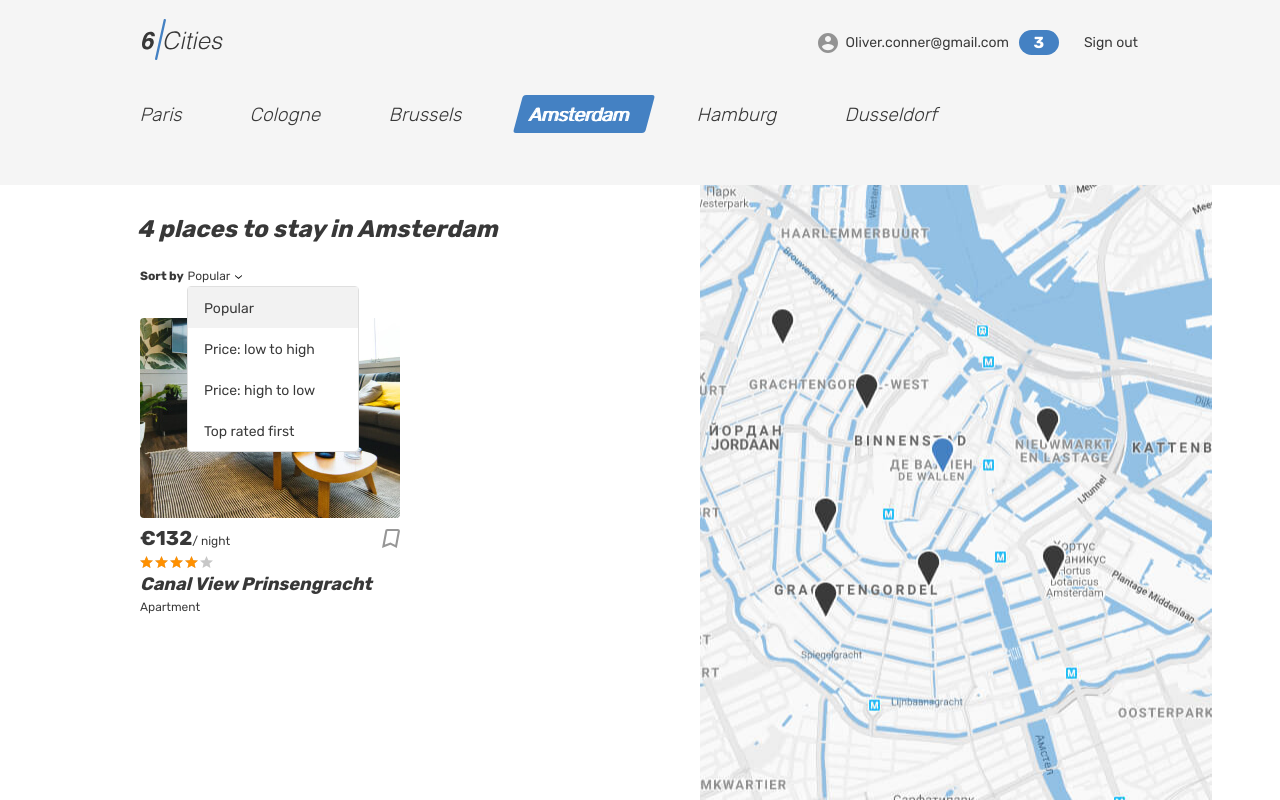
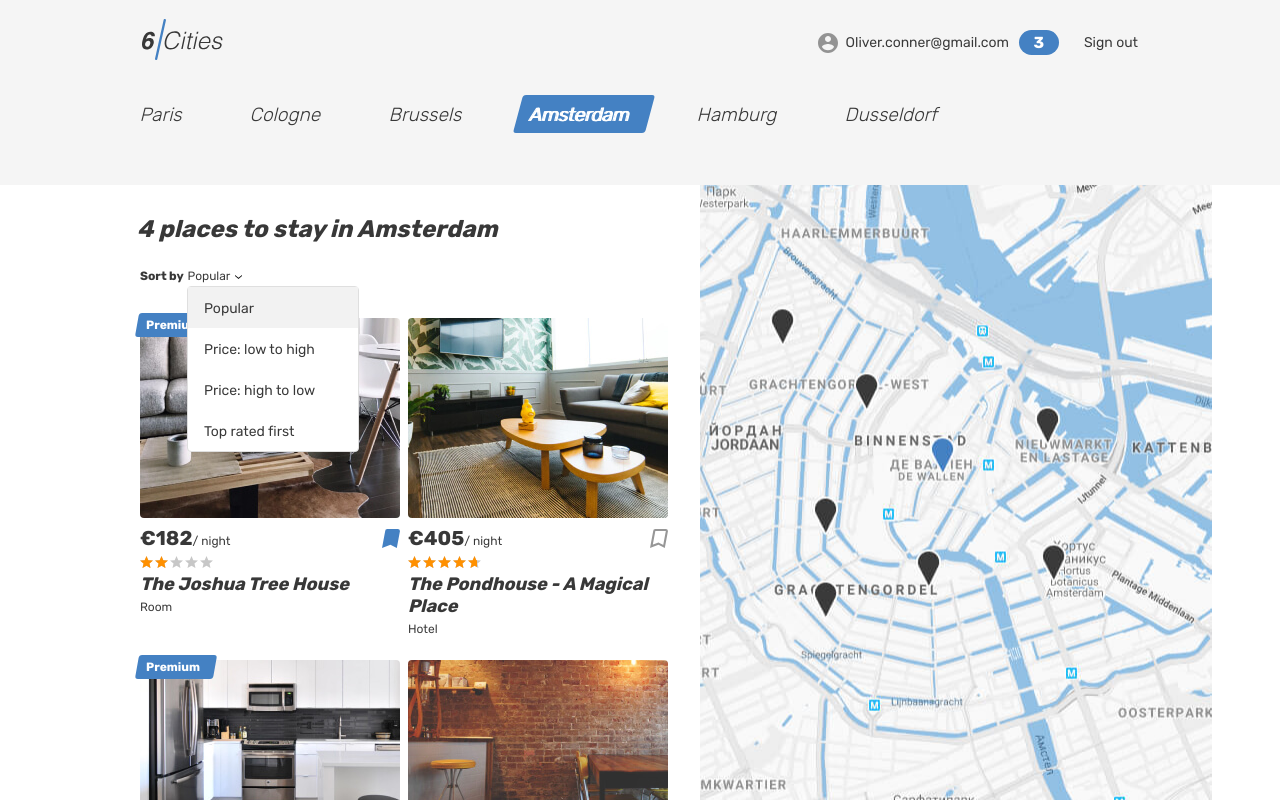
Before and after one commit to htmlacademy-react/2470307-six-cities-3, a React (Vite) app: page / in a window 1280 px wide. Built offline with nearby package versions, Linux system fonts and the light colour scheme.

Commit message:
Добавляет возможность получения данных в компоненте PlaceCard из props. Подключение генерации карточек на Главный экран

```diff
--- a/src/components/card/card.tsx
+++ b/src/components/card/card.tsx
@@ -1,34 +1,64 @@
-function PlaceCard(): JSX.Element {
+import { Link } from 'react-router-dom';
+import { TypeOffer } from '../../types/offer.ts';
+import { getOfferUrl } from '../../constants.ts';
+
+type PlaceCardProps = {
+  offer: TypeOffer;
+  onMouseEnter?: () => void;
+  onMouseLeave?: () => void;
+}
+
+function PlaceCardIsPremium(): JSX.Element {
   return (
-    <article className="cities__card place-card">
+    <div className="place-card__mark">
+      <span>Premium</span>
+    </div>
+  );
+}
+
+function PlaceCard({ offer, onMouseEnter, onMouseLeave }: PlaceCardProps): JSX.Element {
+  return (
+    <article className="cities__card place-card"
+      onMouseEnter={ onMouseEnter }
+      onMouseLeave={ onMouseLeave }
+    >
+
+      {offer.isPremium ? <PlaceCardIsPremium /> : ''}
+
       <div className="cities__image-wrapper place-card__image-wrapper">
-        <a href="#">
-          <img className="place-card__image" src="img/apartment-02.jpg" width="260" height="200" alt="Place image" />
-        </a>
+        <Link to={ getOfferUrl(offer.id) }>
+          <img className="place-card__image" src={offer.previewImage} width="260" height="200" alt="Place image" />
+        </Link>
       </div>
       <div className="place-card__info">
         <div className="place-card__price-wrapper">
           <div className="place-card__price">
-            <b className="place-card__price-value">&euro;132</b>
+            <b className="place-card__price-value">&euro;{offer.price}</b>
             <span className="place-card__price-text">&#47;&nbsp;night</span>
           </div>
-          <button className="place-card__bookmark-button button" type="button">
+          <button className={
+            `place-card__bookmark-button ${offer.isFavorite ? 'place-card__bookmark-button--active' : ''} button`
+          }
+          type="button"
+          >
             <svg className="place-card__bookmark-icon" width="18" height="19">
-              <use xlinkHref="#icon-bookmark"></use>
+              <use xlinkHref="#icon-bookmark" />
             </svg>
-            <span className="visually-hidden">To bookmarks</span>
+            <span className="visually-hidden">
+              {offer.isFavorite ? 'In bookmark' : 'To bookmarks'}
+            </span>
           </button>
         </div>
         <div className="place-card__rating rating">
           <div className="place-card__stars rating__stars">
-            <span style={{ width: '80%' }} />
+            <span style={{ width: `${offer.rating * 20}%` }} />
             <span className="visually-hidden">Rating</span>
           </div>
         </div>
         <h2 className="place-card__name">
-          <a href="#">Canal View Prinsengracht</a>
+          <Link to={ getOfferUrl(offer.id) }>{offer.title}</Link>
         </h2>
-        <p className="place-card__type">Apartment</p>
+        <p className="place-card__type">{offer.type.charAt(0).toUpperCase() + offer.type.slice(1)}</p>
       </div>
     </article>
   );
--- a/src/constants.ts
+++ b/src/constants.ts
@@ -12,4 +12,6 @@ enum AuthorizationStatus {
   Unknown = 'UNKNOWN'
 }
 
-export { AppRoute, AuthorizationStatus };
+const getOfferUrl = (id: string) => AppRoute.Offer.replace(':id', id);
+
+export { AppRoute, AuthorizationStatus, getOfferUrl };
--- a/src/mocks/offers.ts
+++ b/src/mocks/offers.ts
@@ -20,7 +20,7 @@ export const offers: TypeOffer[] = [
       'longitude': 2.342499,
       'zoom': 16
     },
-    'isFavorite': false,
+    'isFavorite': true,
     'isPremium': true,
     'rating': 1.9
   },
@@ -29,7 +29,7 @@ export const offers: TypeOffer[] = [
     'title': 'The Pondhouse - A Magical Place',
     'type': 'hotel',
     'price': 405,
-    'previewImage': 'img/room.jpg"',
+    'previewImage': 'img/apartment-02.jpg',
     'city': {
       'name': 'Paris',
       'location': {
@@ -44,7 +44,7 @@ export const offers: TypeOffer[] = [
       'zoom': 16
     },
     'isFavorite': false,
-    'isPremium': true,
+    'isPremium': false,
     'rating': 4.7
   },
   {
@@ -52,7 +52,7 @@ export const offers: TypeOffer[] = [
     'title': 'The Pondhouse - A Magical Place',
     'type': 'room',
     'price': 243,
-    'previewImage': 'img/apartment-02.jpg',
+    'previewImage': 'img/apartment-03.jpg',
     'city': {
       'name': 'Paris',
       'location': {
@@ -75,7 +75,7 @@ export const offers: TypeOffer[] = [
     'title': 'Penthouse, 4-5 rooms + 5 balconies',
     'type': 'house',
     'price': 404,
-    'previewImage': 'img/apartment-03.jpg',
+    'previewImage': 'img/room.jpg',
     'city': {
       'name': 'Paris',
       'location': {
@@ -89,8 +89,8 @@ export const offers: TypeOffer[] = [
       'longitude': 2.358499,
       'zoom': 16
     },
-    'isFavorite': false,
-    'isPremium': true,
+    'isFavorite': true,
+    'isPremium': false,
     'rating': 1.6
   }
 ];
--- a/src/pages/main/main.tsx
+++ b/src/pages/main/main.tsx
@@ -22,25 +22,25 @@ function MainScreen({ offers }: MainScreenProps): JSX.Element {
           <div className="cities__places-container container">
             <section className="cities__places places">
               <h2 className="visually-hidden">Places</h2>
-              <b className="places__found">{offers.length} places to stay in Amsterdam</b>
+              <b className="places__found">{ offers.length } places to stay in Amsterdam</b>
               <form className="places__sorting" action="#" method="get">
                 <span className="places__sorting-caption">Sort by</span>
-                {' '}
-                <span className="places__sorting-type" tabIndex={0}>
+                { ' ' }
+                <span className="places__sorting-type" tabIndex={ 0 }>
                   Popular
                   <svg className="places__sorting-arrow" width="7" height="4">
                     <use xlinkHref="#icon-arrow-select" />
                   </svg>
                 </span>
                 <ul className="places__options places__options--custom places__options--opened">
-                  <li className="places__option places__option--active" tabIndex={0}>Popular</li>
-                  <li className="places__option" tabIndex={0}>Price: low to high</li>
-                  <li className="places__option" tabIndex={0}>Price: high to low</li>
-                  <li className="places__option" tabIndex={0}>Top rated first</li>
+                  <li className="places__option places__option--active" tabIndex={ 0 }>Popular</li>
+                  <li className="places__option" tabIndex={ 0 }>Price: low to high</li>
+                  <li className="places__option" tabIndex={ 0 }>Price: high to low</li>
+                  <li className="places__option" tabIndex={ 0 }>Top rated first</li>
                 </ul>
               </form>
               <div className="cities__places-list places__list tabs__content">
-                <PlaceCard />
+                {offers.map((offer) => <PlaceCard key={offer.id} offer={offer} />)}
               </div>
             </section>
             <div className="cities__right-section">
```
